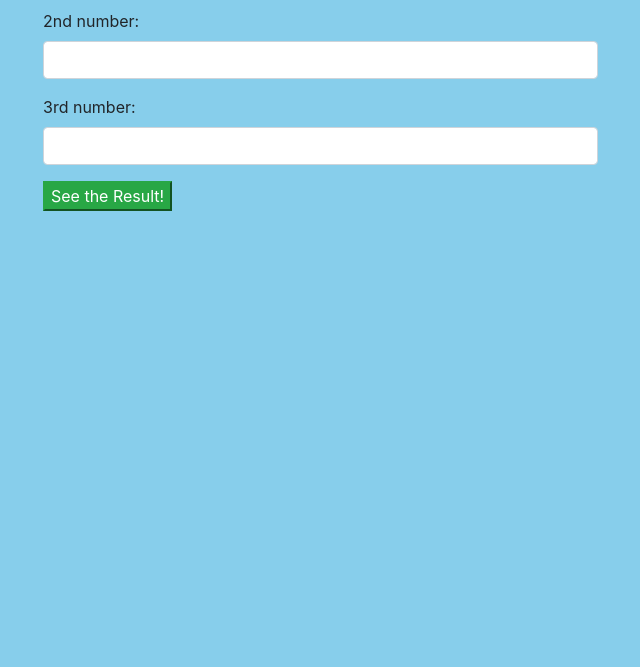
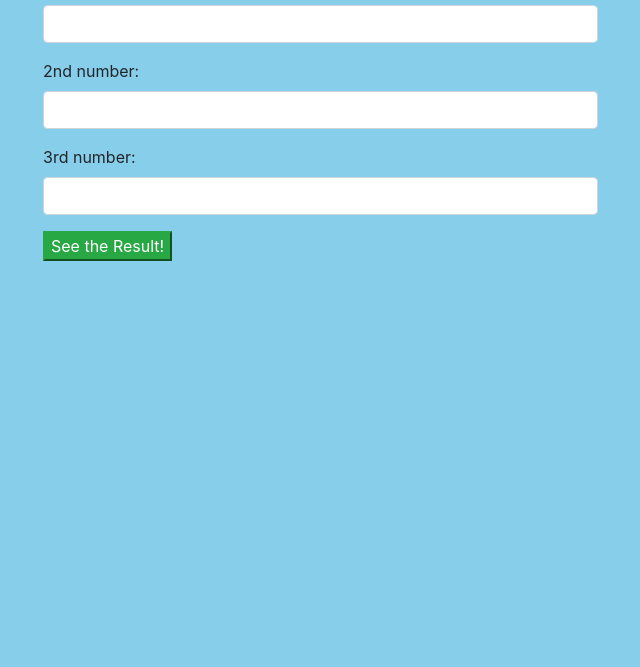
Before and after one commit to meganschultepdx/js_triangle, a plain HTML site: page index.html in a window 1280 px wide. Shown: the part 133-800 px from the top of the page, without its empty margins (42-682 px from the left). Drawn offline with Linux system fonts and the light colour scheme.

Commit message:
add padding

```diff
--- a/css/styles.css
+++ b/css/styles.css
@@ -11,4 +11,5 @@ h4 {
 
 body {
   background-color: skyblue;
+  padding: 50px
 }
```
